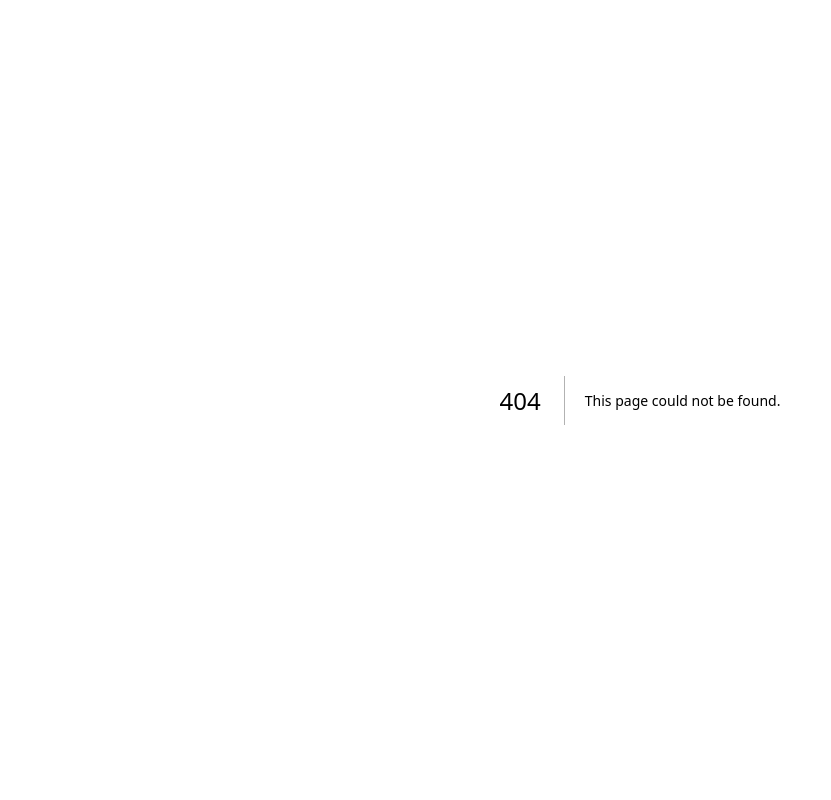
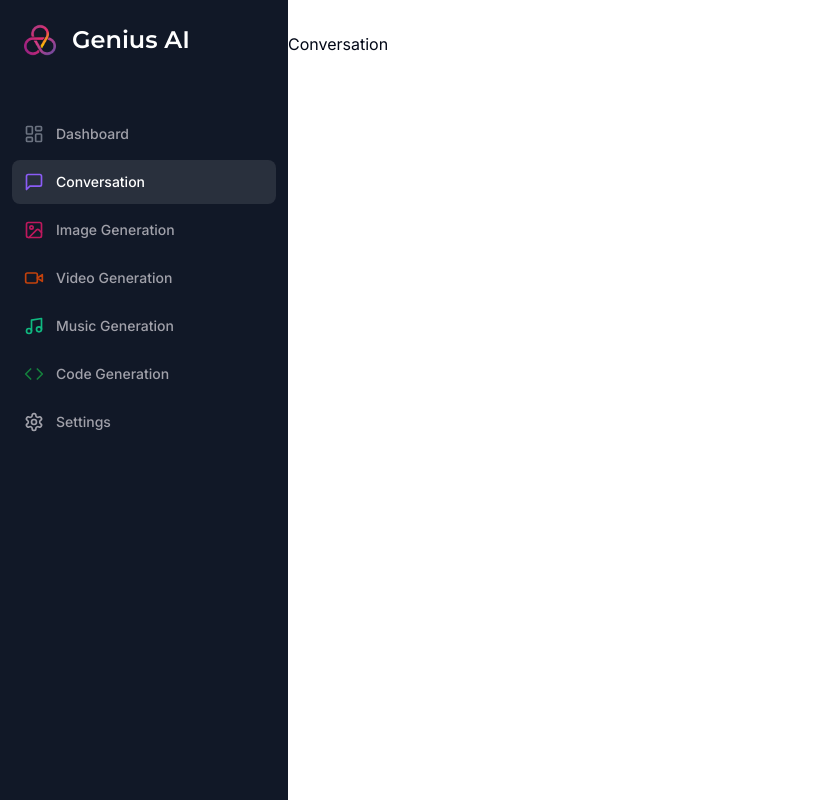
Before and after one commit to Zaid-maker/genius-ai, a Next.js app: page /conversation in a window 1280 px wide. Before the commit this address had no page. Shown: the whole page, without its empty margins (0-831 px from the left). Built offline with nearby package versions, Linux system fonts and the light colour scheme.

Commit message:
add conversation route

```diff
--- /dev/null
+++ b/app/(dashboard)/(routes)/conversation/page.tsx
@@ -0,0 +1,9 @@
+"use client";
+
+import React from "react";
+
+const Conversation = () => {
+  return <div>Conversation</div>;
+};
+
+export default Conversation;
```
